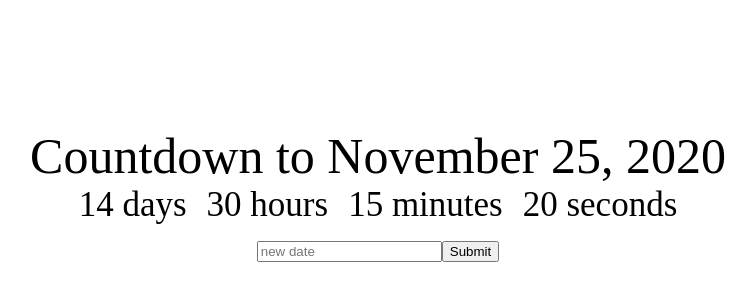
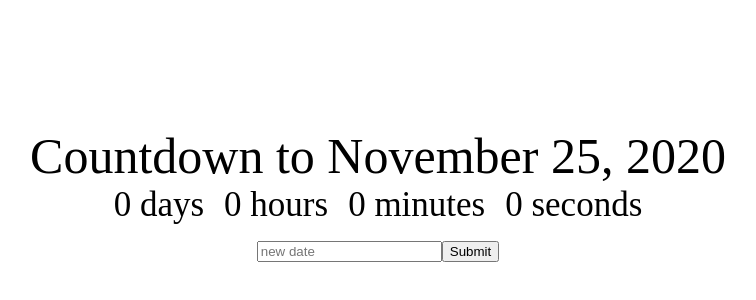
Before and after one commit to sarika296/countdown-champ, a React (Create React App) app: page / in a window 1280 px wide. Shown: the part 126-426 px from the top of the page, without its empty margins (262-1018 px from the left). Built offline with nearby package versions, Linux system fonts and the light colour scheme.

Commit message:
calculating time

```diff
--- a/src/App.jsx
+++ b/src/App.jsx
@@ -1,5 +1,6 @@
 import React, { Component } from 'react';
 import './index.css';
+import Clock from './Clock';
 
 class App extends Component {
 
@@ -15,13 +16,11 @@
     render() {
         return(
             <div className='App'>
-                <div className="App-title">Countdown to {this.state.deadline}</div>
-                <div>
-                    <div className='clock-days'>14 days</div>
-                    <div className='clock-hours'>30 hours</div>
-                    <div className='clock-minutes'>15 minutes</div>
-                    <div className='clock-seconds'>20 seconds</div>
+                <div
+                    className="App-title">
+                    Countdown to {this.state.deadline}
                 </div>
+                <Clock deadline={this.state.deadline}/>
                 <div>
                     <input
                         placeholder="new date"
--- /dev/null
+++ b/src/Clock.js
@@ -0,0 +1,32 @@
+import React, { Component } from 'react';
+import './App';
+
+class Clock extends Component {
+    state = {
+        days:0,
+        hours:0,
+        minutes:0,
+        seconds:0
+    }
+
+
+    getTimeUtil(deadline) {
+        const time = Date.parse(deadline) - Date.parse(new Date());
+        console.log('time',time)
+    }
+
+    render() {
+        this.getTimeUtil(this.props.deadline);
+        return(
+            <div>
+                 <div>
+                    <div className='clock-days'>{this.state.days} days</div>
+                    <div className='clock-hours'>{this.state.hours} hours</div>
+                    <div className='clock-minutes'>{this.state.minutes} minutes</div>
+                    <div className='clock-seconds'>{this.state.seconds} seconds</div>
+                </div>
+            </div>
+        )
+    }
+}
+export default Clock;
```
